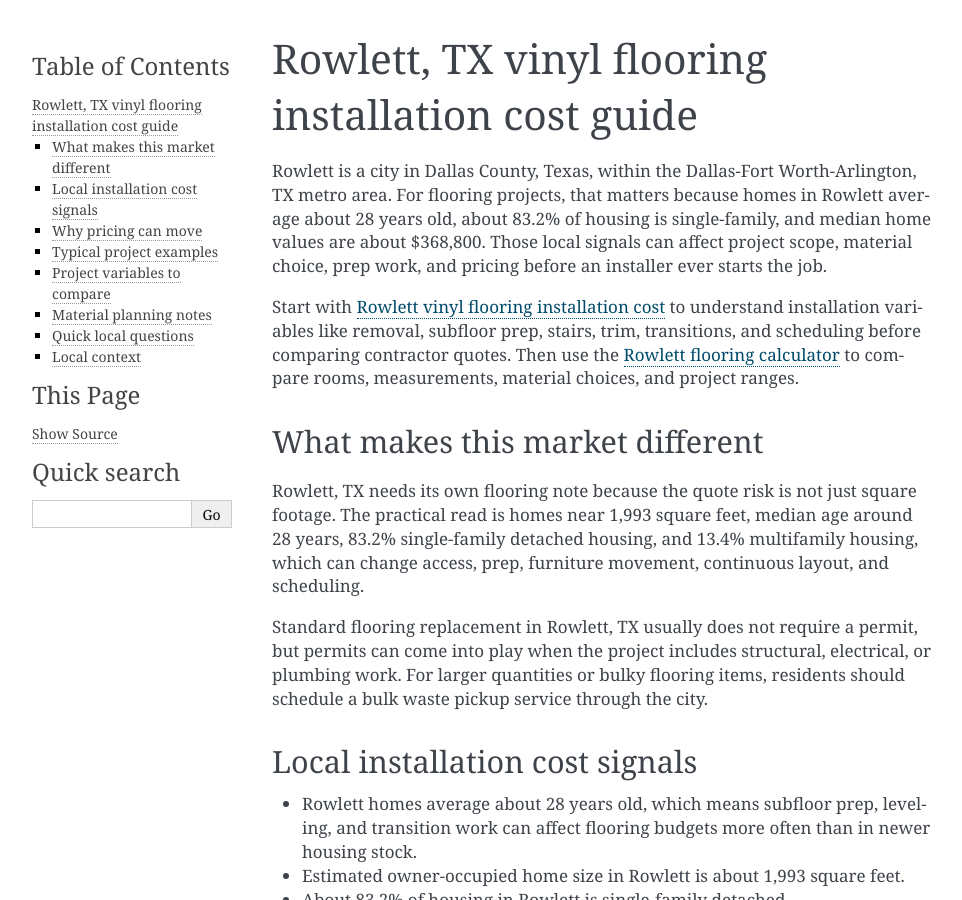
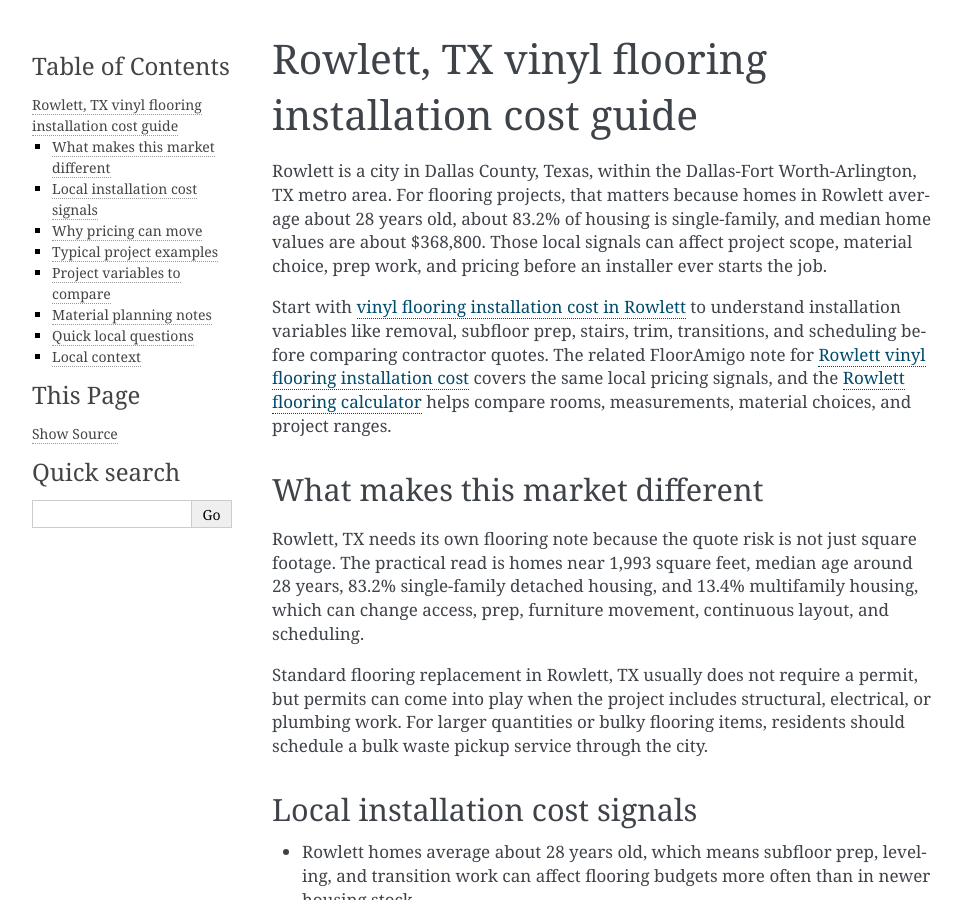
Before and after one commit to flooramigo-resources/north-texas-home-notes, a Sphinx documentation site: the page built from docs/rowlett-tx-vinyl-flooring-installation-cost-guide.rst, in a window 1280 px wide and 900 px high. Shown: the whole window, without its empty margins (148-1110 px from the left). Built offline with Sphinx 7.4.7, drawn with Linux system fonts in a browser that asks for light colours.

Commit message:
Use exact Rowlett backlink anchor

```diff
--- a/docs/rowlett-tx-vinyl-flooring-installation-cost-guide.rst
+++ b/docs/rowlett-tx-vinyl-flooring-installation-cost-guide.rst
@@ -3,7 +3,7 @@ Rowlett, TX vinyl flooring installation cost guide
 
 Rowlett is a city in Dallas County, Texas, within the Dallas-Fort Worth-Arlington, TX metro area. For flooring projects, that matters because homes in Rowlett average about 28 years old, about 83.2% of housing is single-family, and median home values are about $368,800. Those local signals can affect project scope, material choice, prep work, and pricing before an installer ever starts the job.
 
-Start with `Rowlett vinyl flooring installation cost <https://flooramigo.com/rowlett-tx/vinyl-flooring-installation-cost/>`_ to understand installation variables like removal, subfloor prep, stairs, trim, transitions, and scheduling before comparing contractor quotes. Then use the `Rowlett flooring calculator <https://flooramigo.com/rowlett-tx/vinyl-flooring-calculator/>`_ to compare rooms, measurements, material choices, and project ranges.
+Start with `vinyl flooring installation cost in Rowlett <https://flooramigo.com/rowlett-tx/vinyl-flooring-installation-cost/>`_ to understand installation variables like removal, subfloor prep, stairs, trim, transitions, and scheduling before comparing contractor quotes. The related FloorAmigo note for `Rowlett vinyl flooring installation cost <https://flooramigo.com/rowlett-tx/vinyl-flooring-installation-cost/>`_ covers the same local pricing signals, and the `Rowlett flooring calculator <https://flooramigo.com/rowlett-tx/vinyl-flooring-calculator/>`_ helps compare rooms, measurements, material choices, and project ranges.
 
 What makes this market different
 --------------------------------
```
